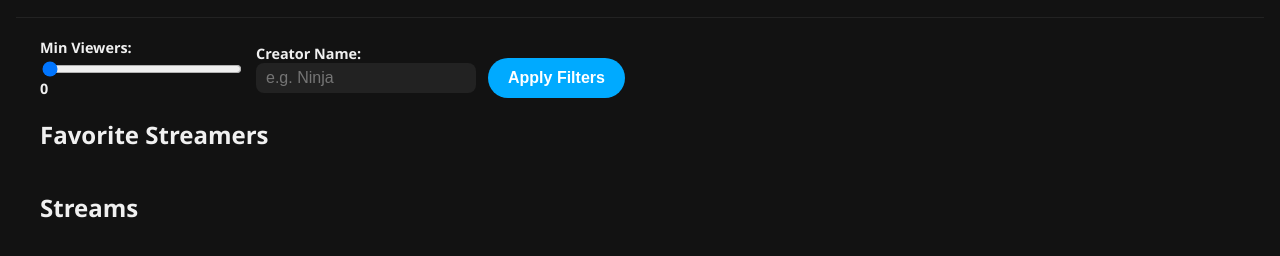
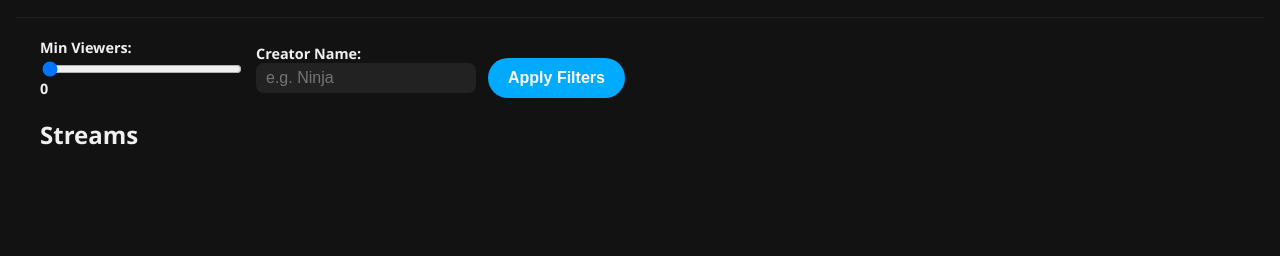
Before and after one commit to sadwavecodes/fortnitestreamsfrontend, a plain HTML site: page index.html in a window 1280 px wide. Shown: the part 62-318 px from the top of the page. Drawn offline with Linux system fonts and the light colour scheme; no server answers.

Commit message:
Update index.html

```diff
--- a/index.html
+++ b/index.html
@@ -35,7 +35,7 @@
       <button id="apply-filters-btn">Apply Filters</button>
     </section>
 
-    <section>
+  <section id="favorite-streams-section" style="display: none;">
   <h2>Favorite Streamers</h2>
   <div id="favorite-streams" class="stream-grid"></div>
 </section>
```
